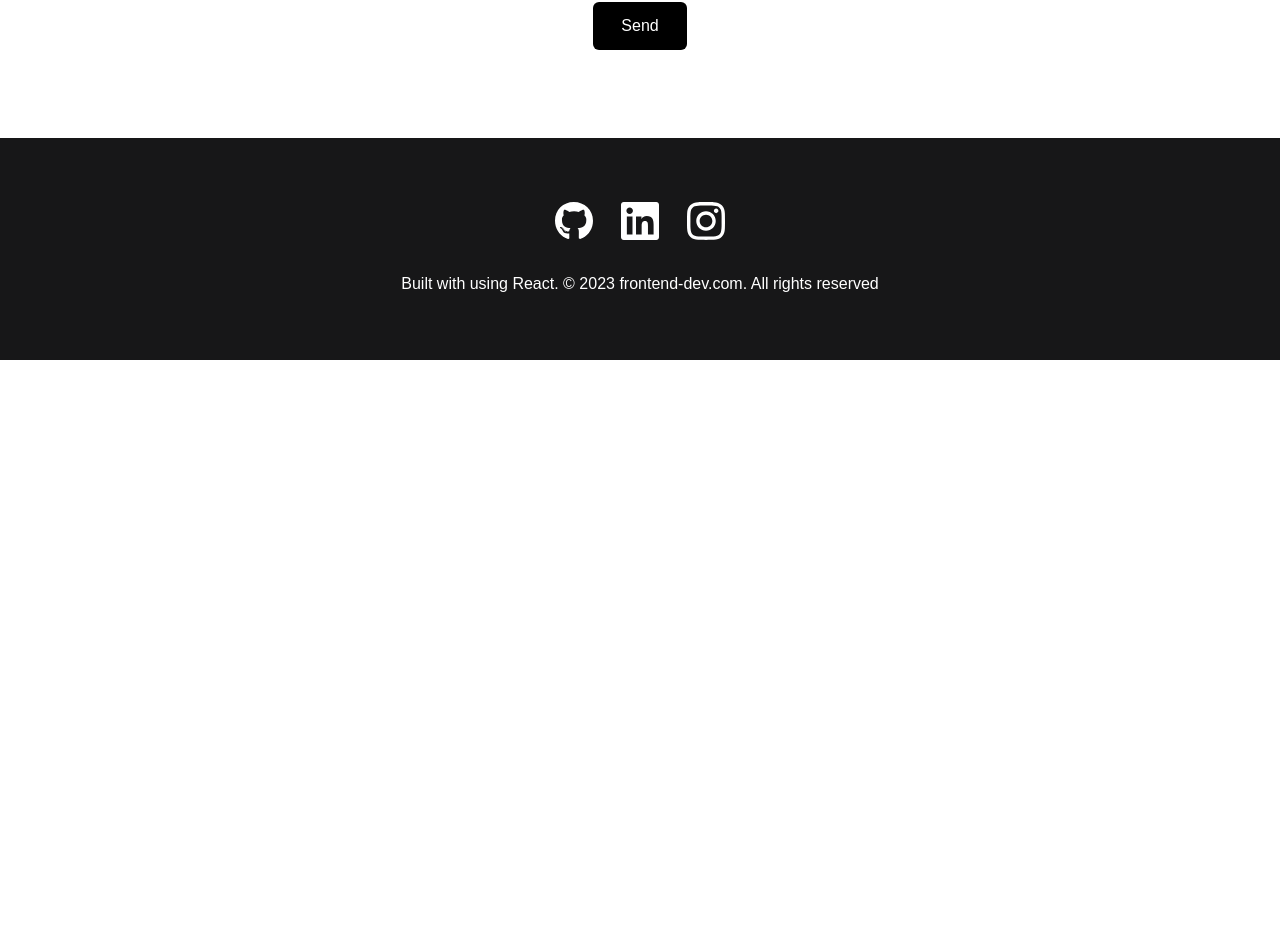
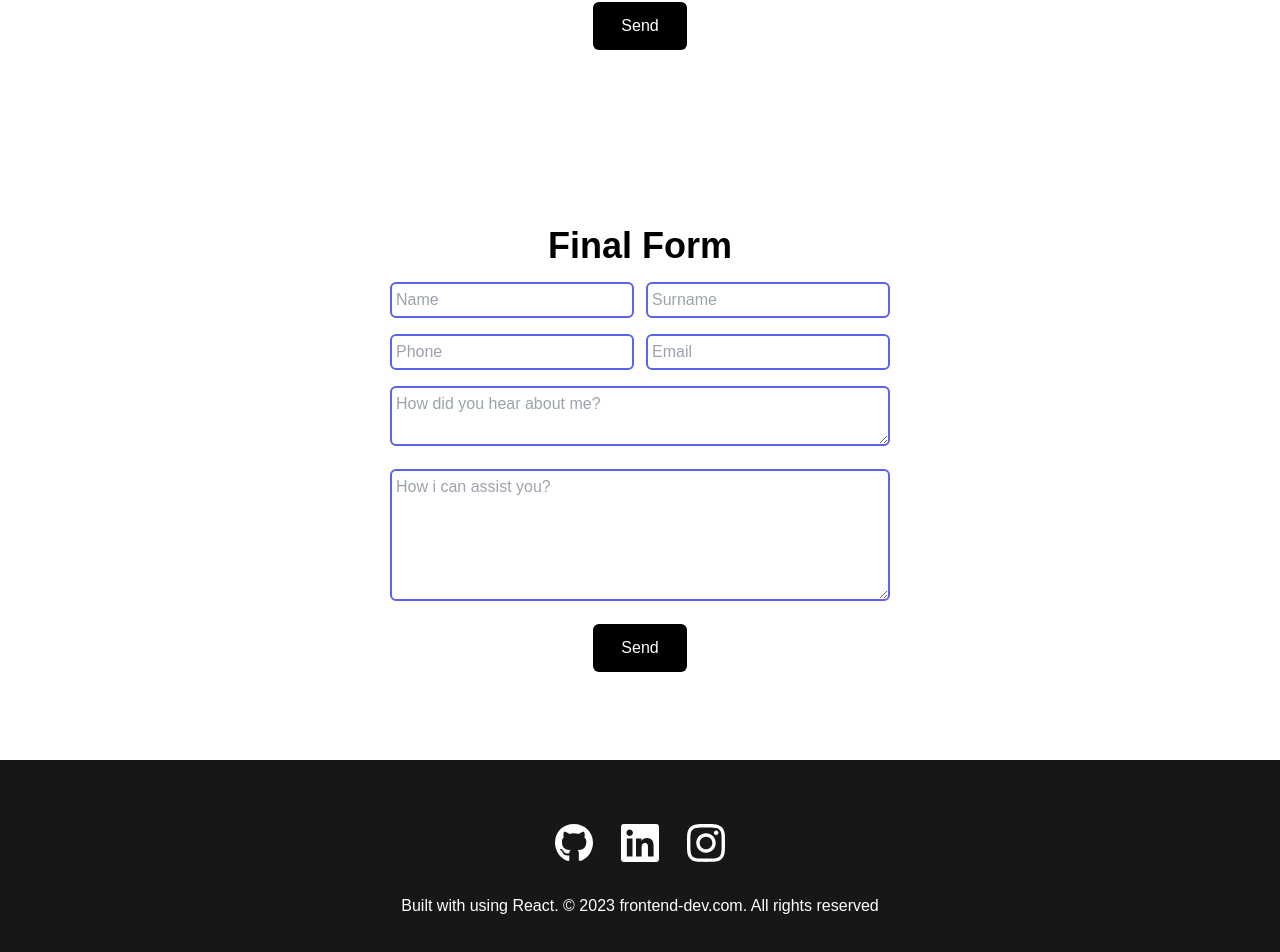
Before and after one commit to NickButnar/portfolio, a React (Create React App) app: page /contacts in a window 1280 px wide. Shown: the part 1034-1986 px from the top of the page. Before the commit the page ends 1394 px from the top, so only its background shows below. Built offline with nearby package versions, Linux system fonts and the light colour scheme.

Commit message:
final form

```diff
--- a/package.json
+++ b/package.json
@@ -8,9 +8,11 @@
     "@testing-library/user-event": "^13.5.0",
     "animate.css": "^4.1.1",
     "autoprefixer": "^10.4.16",
+    "final-form": "^4.20.10",
     "postcss": "^8.4.31",
     "react": "^18.2.0",
     "react-dom": "^18.2.0",
+    "react-final-form": "^6.5.9",
     "react-hook-form": "^7.47.0",
     "react-router-dom": "^6.16.0",
     "react-scripts": "5.0.1",
--- /dev/null
+++ b/src/components/FinalForm/FInalForm.js
@@ -0,0 +1,105 @@
+import React from "react";
+import { Form, Field } from 'react-final-form';
+import styles from "./final_form.module.css";
+import btn from "../../stylesheets/btn.module.css";
+
+const onSubmit = (values) => {
+  console.log(values);
+};
+
+const required = (value) => (value ? undefined : 'Can`t be blank');
+const mustBeNumber = (value) => (isNaN(value) ? 'Must be a number' : undefined);
+const maxLength = (count) => (value) => {
+  if (typeof value === "string" && value.length > count) {
+    return `should be no more than ${count} characters`;
+  }
+  return undefined;
+};
+
+const validEmail = (value) => {
+  const emailRegex = /^[A-Z0-9._%+-]+@[A-Z0-9.-]+\.[A-Z]{2,4}$/i;
+  if (!emailRegex.test(value)) {
+    return 'Invalid email address';
+  }
+  return undefined;
+};
+
+const composeValidators = (...validators) => (value) =>
+  validators.reduce((error, validator) => error || validator(value), undefined);
+
+const FinalForm = () => {
+  return (
+    <Form
+      onSubmit={onSubmit}
+      render={({ handleSubmit }) => (
+        <div className={styles.wrapper}>
+          <form onSubmit={handleSubmit} className={styles.form}>
+            <h2>Final Form</h2>
+
+            <div className={styles.section}>
+              <Field name="firstName" validate={required}>
+                {({ input, meta }) => (
+                  <label className={styles.label}>
+                    <input {...input} type="text" className={styles.input} placeholder="Name" />
+                    {meta.touched && meta.error && <span className={styles.error}>{meta.error}</span>}
+                  </label>
+                )}
+              </Field>
+
+              <Field name="Surname" validate={required}>
+                {({ input, meta }) => (
+                  <label className={styles.label}>
+                    <input {...input} className={styles.input} placeholder="Surname" />
+                    { meta.touched && meta.error && <span className={styles.error}>{meta.error}</span> }
+                  </label>
+                )}
+              </Field>
+            </div>
+
+            <div className={styles.section}>
+              <Field name="Phone" validate={composeValidators(required, mustBeNumber)}>
+                {({ input, meta }) => (
+                  <label className={styles.label}>
+                    <input {...input} className={styles.input}  placeholder="Phone" />
+                    {meta.touched && meta.error && <span className={styles.error}>{meta.error}</span>}
+                  </label>
+                )}
+              </Field>
+
+              <Field name="Email" validate={validEmail}>
+                {({ input, meta }) => (
+                  <label className={styles.label}>
+                    <input {...input} className={styles.input} placeholder="Email"/>
+                    {meta.touched && meta.error && <span className={styles.error}>{meta.error}</span>}
+                  </label>
+                )}
+              </Field>
+            </div>
+
+          <Field name="How did you hear about me" validate={maxLength(110)}>
+              {({ input, meta }) => (
+                <label className={styles.label}>
+                  <textarea {...input} className={styles.input} type="text" placeholder="How did you hear about me?" rows="2" />
+                  {meta.touched && meta.error && <span className={styles.error}>{meta.error}</span>}
+                </label>
+              )}
+            </Field>
+
+            <Field name="How i can assist you?" validate={maxLength(350)}>
+              {({ input, meta }) => (
+                <label className={styles.label}>
+                  <textarea {...input} className={styles.input} type="text" placeholder="How i can assist you?" rows="5"/>
+                  {meta.touched && meta.error && <span className={styles.error}>{meta.error}</span>}
+                </label>
+              )}
+            </Field>
+
+            <button type="submit" className={btn.secondary}>Send</button>
+          </form>
+        </div>
+      )}
+    />
+  );
+};
+
+export default FinalForm;
--- /dev/null
+++ b/src/components/FinalForm/final_form.module.css
@@ -0,0 +1,26 @@
+.wrapper {
+  @apply flex justify-center w-full px-8 py-6 mx-auto max-w-7xl;
+}
+
+.form {
+  @apply flex flex-col items-center my-16 gap-y-4 w-[500px];
+}
+
+.section {
+  @apply flex justify-between w-full lg:w-full gap-x-3;
+}
+
+.label {
+  @apply w-full;
+}
+
+.input {
+  @apply p-1 border-2 border-[#5C62EC] rounded-md focus:ring-[#5C62EC] focus:ring-1 focus:border-[#5C62EC] focus:outline-none w-full;
+}
+
+.inputError {
+  @apply border-red-400 focus:ring-red-400 focus:border-red-500 focus:ring-1;
+}
+.error {
+  @apply text-red-400;
+}
--- a/src/components/Form/Form.js
+++ b/src/components/Form/Form.js
@@ -14,7 +14,7 @@ const Form = () => {
   return (
     <div className={styles.wrapper}>
       <form className={styles.form} onSubmit={handleSubmit(onSubmit)}>
-        <h2 className="pb-5">Let`s talk</h2>
+        <h2 className="pb-5">React hook form</h2>
 
         <div className={styles.section}>
           <label className={styles.label}>
--- a/src/components/pages/Contacts/Contacts.js
+++ b/src/components/pages/Contacts/Contacts.js
@@ -1,6 +1,7 @@
 import React from "react";
 import Form from "../../Form/Form";
 import styles from './contacts.module.css'
+import FinalForm from "../../FinalForm/FInalForm";
 
 const Contacts = () => {
   return (
@@ -24,6 +25,7 @@ const Contacts = () => {
       </div>
 
       <Form />
+      <FinalForm />
     </div>
   )
 }
```
Also changed, not shown: 1 other file (tests, documents, lock files or other folders).
